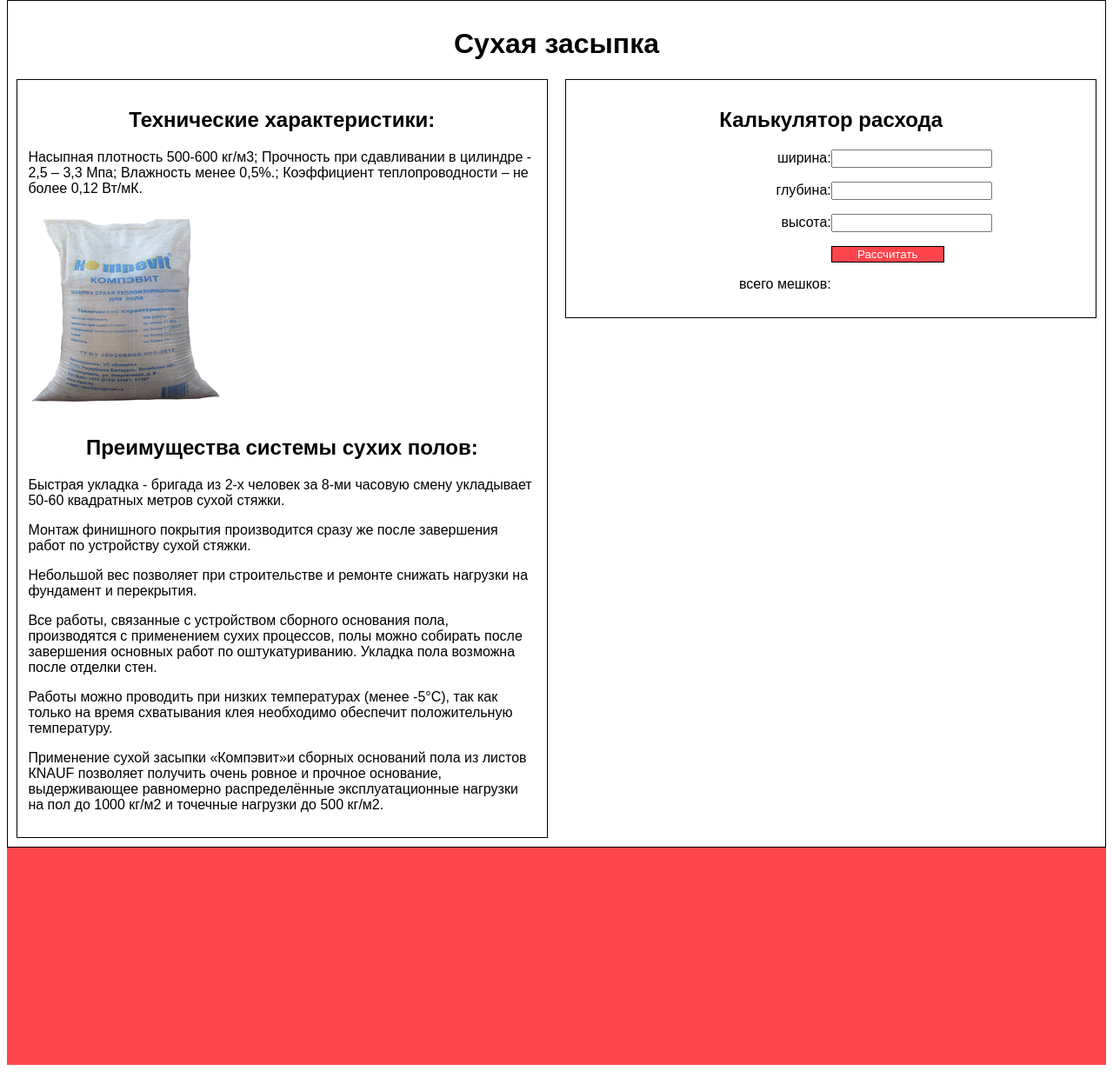
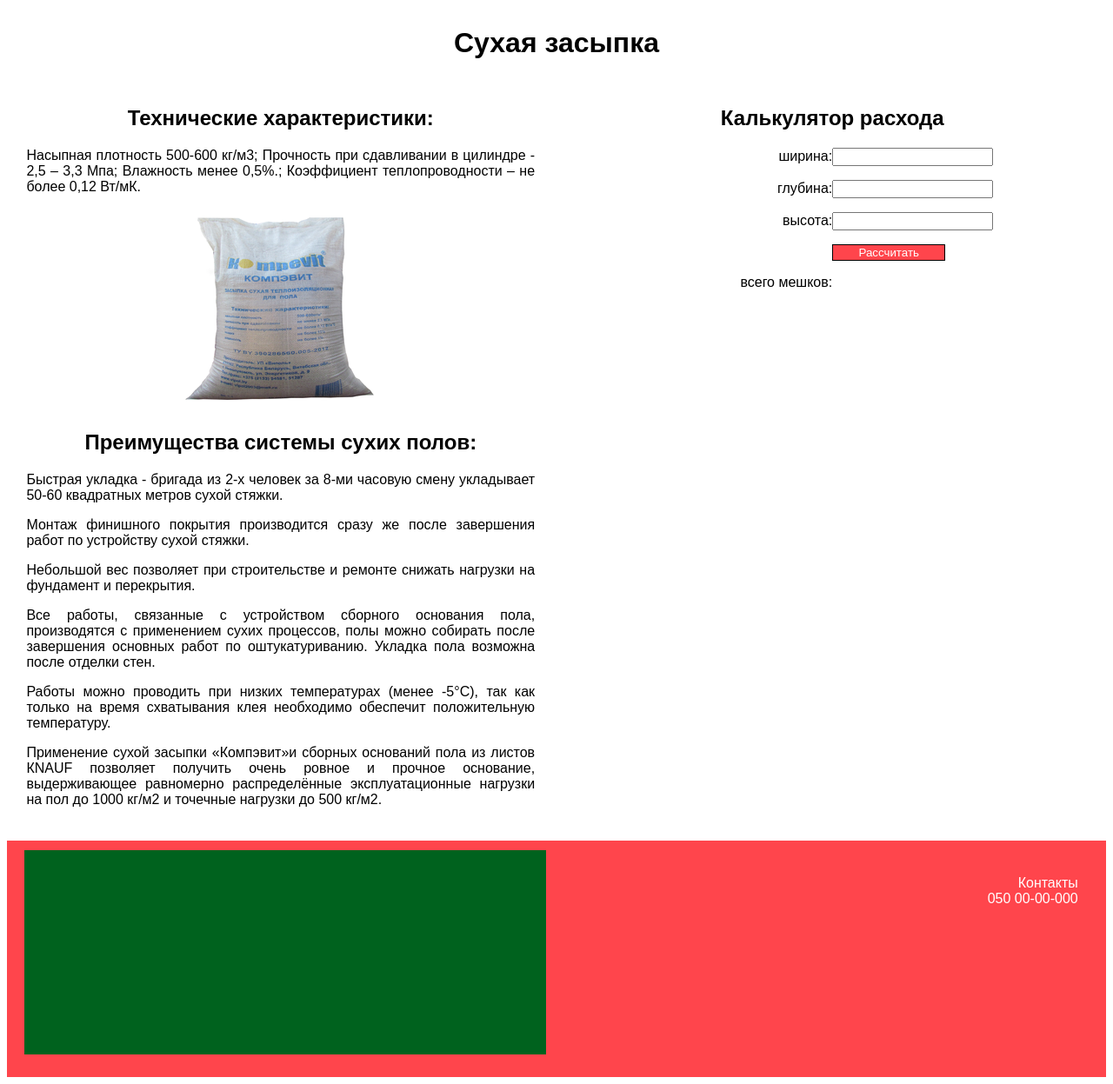
Before and after one commit to grekman/project01, a plain HTML site: page index.html in a window 1280 px wide. Shown: the part 176-1423 px from the top of the page at 87% size. Drawn offline with Linux system fonts and the light colour scheme.

Commit message:
version 1.0.1 css html addings

```diff
--- a/css/style01.css
+++ b/css/style01.css
@@ -1,19 +1,16 @@
 body {
   min-width: 960px;
   font-family: sans-serif, arial;
-
 }
 
 
 }
-
 .logo {
   margin-left: 25px;
   padding-top: 21px
 }
 
 .red-line {
-
   height: 45px;
   background-color: #ff454c;
 }
@@ -21,8 +18,6 @@ body {
 .header-wraper {
   background-color: white;
   height: 123px;
-
-
 }
 
 .contacts {
@@ -40,24 +35,35 @@ h1,h2 {
 
 .main-shop {
   padding: 10px;
-  border: 1px solid black;
+  /*border: 1px solid black;*/
   display: inline-block;
 }
 
+.bag {
+  /*border: 1px solid black;*/
+  display: block;
+  margin: 0 auto;
+}
+
 ul li {
+  list-style-type: none;
 
 
 }
 
 .left-context {
-  border: 1px solid black;
+  /*border: 1px solid black;*/
   float: left;
   width: 47%;
   padding: 1%;
 }
 
+p {
+  text-align: justify;
+}
+
 .calculator {
-  border: 1px solid black;
+  /*border: 1px solid black;*/
   width: 47%;
   float:right;
   padding: 1%;
@@ -82,5 +88,24 @@ ul li {
   height: 250px;
   background-color: #ff454c;
   display: block;
+  padding:11px 20px;
 
 }
+
+.map {
+  height: 210px;
+  width:47%;
+  padding: 1%;
+  float: left;
+  background-color: #00621E;
+
+}
+
+.footer-contacts {
+  /*border: 1px solid black;*/
+  width: 47%;
+  float:right;
+  padding: 1%;
+  color: #FFFFFF;
+  text-align: right;
+}
--- a/index.html
+++ b/index.html
@@ -1,5 +1,5 @@
 <!DOCTYPE html>
-<html>
+<html lang="ru">
   <head>
     <meta charset="utf-8">
     <title>Сухая засыпка</title>
@@ -37,7 +37,7 @@
             Влажность менее 0,5%.;
             Коэффициент теплопроводности – не более 0,12 Вт/мК.
           </p>
-            <img src="img/sz01.png" alt="вид продукции">
+          <img class="bag" src="img/sz01.png" alt="вид продукции">
           <h2>
             Преимущества системы сухих полов:
           </h2>
@@ -56,6 +56,7 @@
           <p>
             Работы можно проводить при низких температурах (менее -5°С), так как только на время схватывания клея необходимо обеспечит положительную температуру.
           </p>
+          <p>
             Применение сухой засыпки «Компэвит»и сборных оснований пола из листов КNAUF позволяет получить очень ровное и прочное основание, выдерживающее равномерно распределённые эксплуатационные  нагрузки на пол до 1000 кг/м2 и точечные нагрузки до 500 кг/м2.
           </p>
         </div>
@@ -64,7 +65,7 @@
 
         <p><span class="input-align">ширина:</span><input type="text" name="width" value="" id="calc-w"></p>
         <p><span class="input-align">глубина:</span><input type="text" name="depth" value="" id="calc-d"></p>
-          <p><span class="input-align">высота:</span><input type="text" name="height" value=""id="calc-h"></p>
+        <p><span class="input-align">высота:</span><input type="text" name="height" value="" id="calc-h"></p>
         <p><span class="input-align"></span><button type="button" name="button" class = "btn" onclick="sz()">Рассчитать</button></p>
         <p><span class="input-align">всего мешков:</span><span id="out"></span></p>
 
@@ -72,12 +73,20 @@
       </div>
     </div>
     <div class="footer-shop">
+      <div class="map">
+
+      </div>
+      <div class="footer-contacts">
+        <ul>
+          <li>Контакты</li>
+          <li>050 00-00-000</li>
+        </ul>
+      </div>
 
     </div>
     <!-- </div> -->
 
     <script type="text/javascript" src=js/js.js>
-
     </script>
   </body>
 </html>
```
Lines whose indentation alone changed are shown as unchanged.
